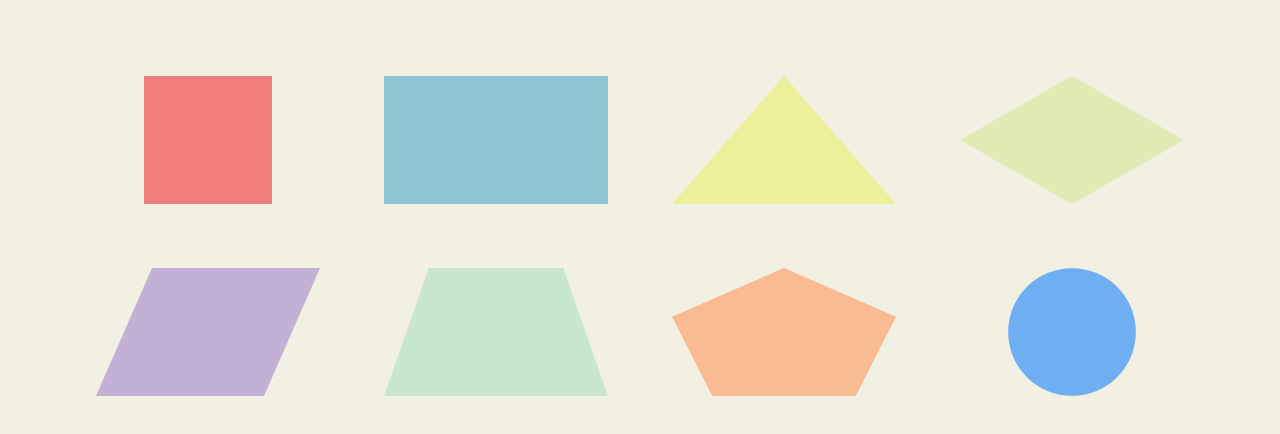
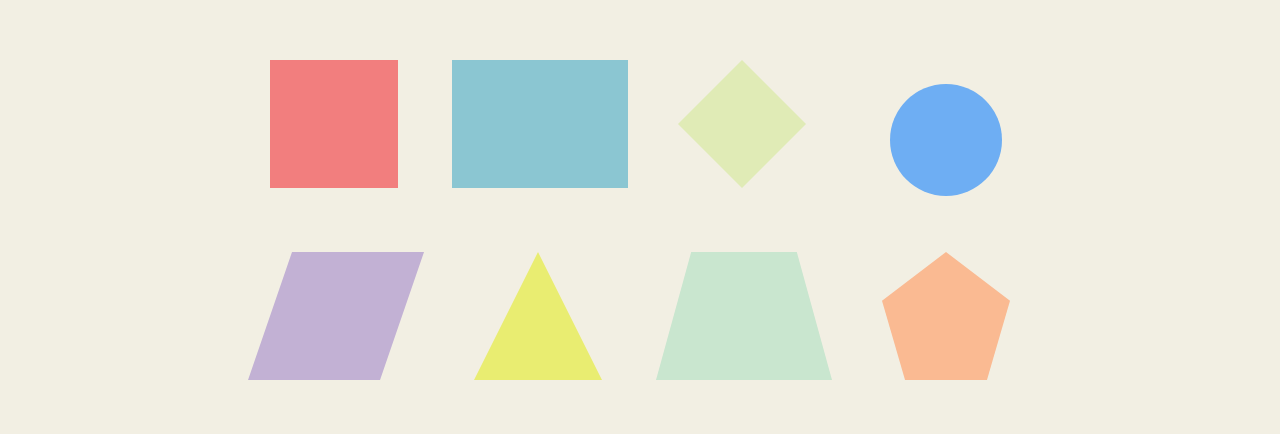
Before and after one commit to PerPab/figuras-geometricas, a plain HTML site: page index.html in a window 1280 px wide. Shown: the part 148-582 px from the top of the page. Drawn offline with Linux system fonts and the light colour scheme.

Commit message:
version 2

```diff
--- a/estilos.css
+++ b/estilos.css
@@ -8,6 +8,7 @@ body, html{
     width: 100%;
     min-height: 50vh;
     overflow: hidden;
+    margin: 0 auto;
 }
 
 body, html{
@@ -21,9 +22,11 @@ body, html{
     margin-top: 12rem;
     display: flex;
     justify-content: center;
-    column-gap: 22rem;
-    row-gap: 22rem;
-    gap: 10rem;
+    align-items: center;
+    justify-content: center;
+    column-gap: 5rem;
+    row-gap: 5rem;
+    gap: 5rem;
 }
 .contenedor-principal{
     display: inline-grid;
@@ -32,7 +35,7 @@ body, html{
 }
 
 .botones{
-    margin: 2rem;
+    margin: 1rem;
     width: 14rem;
     height: 8rem;
 
@@ -48,6 +51,7 @@ body, html{
 
 }
 .rectangulo-contenedor{
+    margin:0 auto;
     animation-name: animacion;
     animation-duration: 2s;
     animation-iteration-count: 1;
@@ -56,6 +60,7 @@ body, html{
 
 }
 .triangulo-contenedor{
+    margin:0 auto;
     animation-name: animacion;
     animation-duration: 2s;
     animation-iteration-count: 1;
@@ -64,6 +69,7 @@ body, html{
 
 }
 .rombo-contenedor{
+    margin:0 auto;
     animation-name: animacion;
     animation-duration: 2s;
     animation-iteration-count: 1;
@@ -72,6 +78,7 @@ body, html{
 
 }
 .paralelograma-contenedor{
+    margin:0 auto;
     animation-name: animacion;
     animation-duration: 2s;
     animation-iteration-count: 1;
@@ -80,6 +87,7 @@ body, html{
 
 }
 .trapecio-contenedor{
+    margin:0 auto;
     animation-name: animacion;
     animation-duration: 2s;
     animation-iteration-count: 1;
@@ -88,6 +96,7 @@ body, html{
 
 }
 .poligonoRegular-contenedor{
+    margin:0 auto;
     animation-name: animacion;
     animation-duration: 2s;
     animation-iteration-count: 1;
@@ -95,6 +104,7 @@ body, html{
     animation-delay: 250ms;
 }
 .circulo-contenedor{
+    margin:0 auto;
     animation-name: animacion;
     animation-duration: 2s;
     animation-iteration-count: 1;
@@ -102,6 +112,7 @@ body, html{
     animation-delay: 350ms;
 }
 #btn-cuadrado{
+
     background-color: #F27E7E;
     width: 8rem;
     height: 8rem;
@@ -111,6 +122,8 @@ body, html{
     transform: scale(1.2)  translateY(-10px);
 }
 #btn-rectangulo{
+    width: 11rem;
+    height: 8rem;
     background-color: #8BC6D2;
     transition: .3s;
 }
@@ -118,7 +131,8 @@ body, html{
     transform: scale(1.2)  translateY(-10px);
 }
 #btn-rombo{
-
+    width: 8rem;
+    height: 8rem;
     background-color: #E0EBB6;
     clip-path: polygon(50% 0%, 100% 50%, 50% 100%, 0% 50%);
     transition-property: clip-path;
@@ -132,7 +146,9 @@ body, html{
 
 
 #btn-triangulo{
-    background-color: #EDF09B;
+    width: 8rem;
+    height: 8rem;
+    background-color: #e9ed71;
     clip-path: polygon(50% 0%, 0% 100%, 100% 100%);
     transition-property: clip-path;
     transition-duration: 3s;
@@ -145,6 +161,8 @@ body, html{
 
 
 #btn-paralelo{
+    width: 11rem;
+    height: 8rem;
     background-color: #C2B1D4;
     clip-path: polygon(25% 0%, 100% 0%, 75% 100%, 0% 100%);
     transition-property: clip-path;
@@ -157,6 +175,8 @@ body, html{
     transform: scale(1.2)  translateY(-10px);
 }
 #btn-trapecio{
+    width: 11rem;
+    height: 8rem;
     background-color: #C9E6CF;
     clip-path: polygon(20% 0%, 80% 0%, 100% 100%, 0% 100%);
     transition-property: clip-path;
@@ -169,6 +189,8 @@ body, html{
 }
 #btn-pentagono{
     background-color:#FABA92;
+    width: 8rem;
+    height: 8rem;
     clip-path: polygon(50% 0%, 100% 38%, 82% 100%, 18% 100%, 0% 38%);
     transition-property: clip-path;
     transition-duration: 1s;
@@ -179,6 +201,8 @@ body, html{
     transform: scale(1.2)  translateY(-10px);
 }
 #btn-circulo{
+    width: 10rem;
+    height: 10rem;
     background-color: #6eaef3;
     clip-path: circle(35% at 50% 50%);
     transition-property: clip-path;
--- a/index.html
+++ b/index.html
@@ -22,17 +22,22 @@
                 <button class="botones" id="btn-rectangulo"></button>
 
             </div>
-            <div class="triangulo-contenedor">
-                <button class="botones" id="btn-triangulo"></button>
+
+            <div class="rombo-contenedor">
+                <button class="botones" id="btn-rombo"></button>
 
             </div>
-            <div class="rombo-contenedor">
-                <button class="botones" id="btn-rombo"></button>
+            <div class="circulo-contenedor">
+                <button class="botones" id="btn-circulo"></button>
 
             </div>
 
             <div class="paralelograma-contenedor">
                 <button class="botones" id="btn-paralelo"></button>
+
+            </div>
+            <div class="triangulo-contenedor">
+                <button class="botones" id="btn-triangulo"></button>
 
             </div>
             <div class="trapecio-contenedor">
@@ -43,10 +48,7 @@
                 <button class="botones" id="btn-pentagono"></button>
 
             </div>
-            <div class="circulo-contenedor">
-                <button class="botones" id="btn-circulo"></button>
 
-            </div>
 
         </div>
     </div>
```
